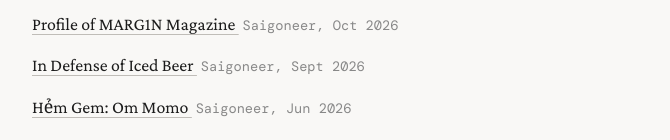
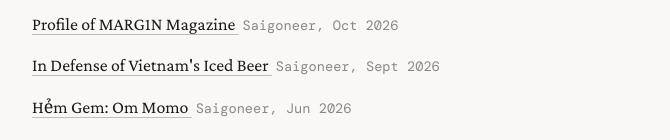
Before and after one commit to san-kwon/san-kwon.github.io, a plain HTML site: page index.html in a window 1280 px wide. Shown: the part 1293-1433 px from the top of the page, without its empty margins (286-956 px from the left). Drawn offline with nearby package versions, Linux system fonts and the light colour scheme; a web font is replaced by a local one.

Commit message:
Update index.html

```diff
--- a/index.html
+++ b/index.html
@@ -226,7 +226,7 @@
     </li>
     <li>
       <a href="https://saigoneer.com/saigon-food-culture/29208-in-defense-of-vietnam-s-iced-beer-and-why-in-my-beer,-i-want-ice-ice-baby" target="_blank" rel="noopener">
-        In Defense of Iced Beer
+        In Defense of Vietnam's Iced Beer
       </a>
       <span class="meta">Saigoneer, Sept 2026</span>
     </li>
```
